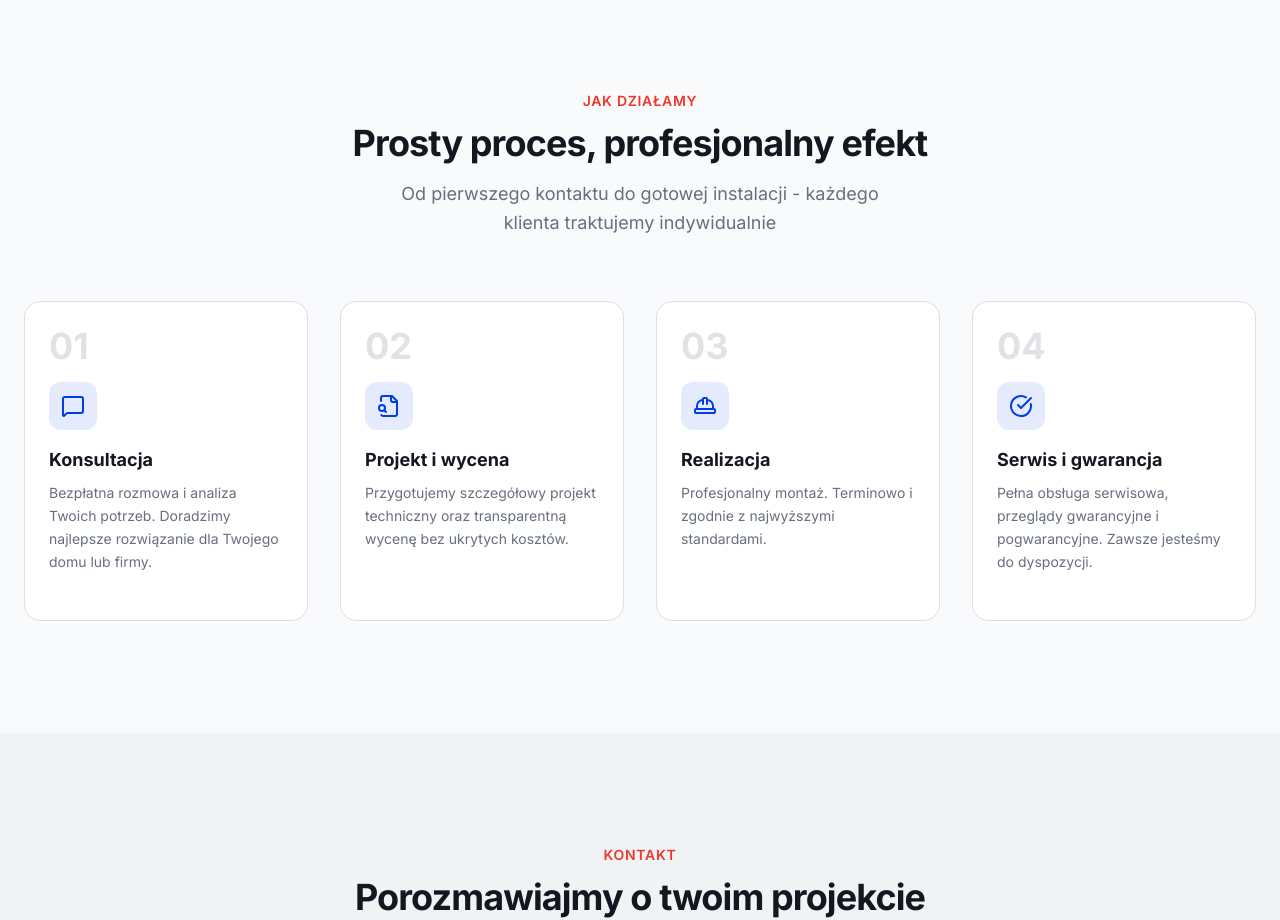
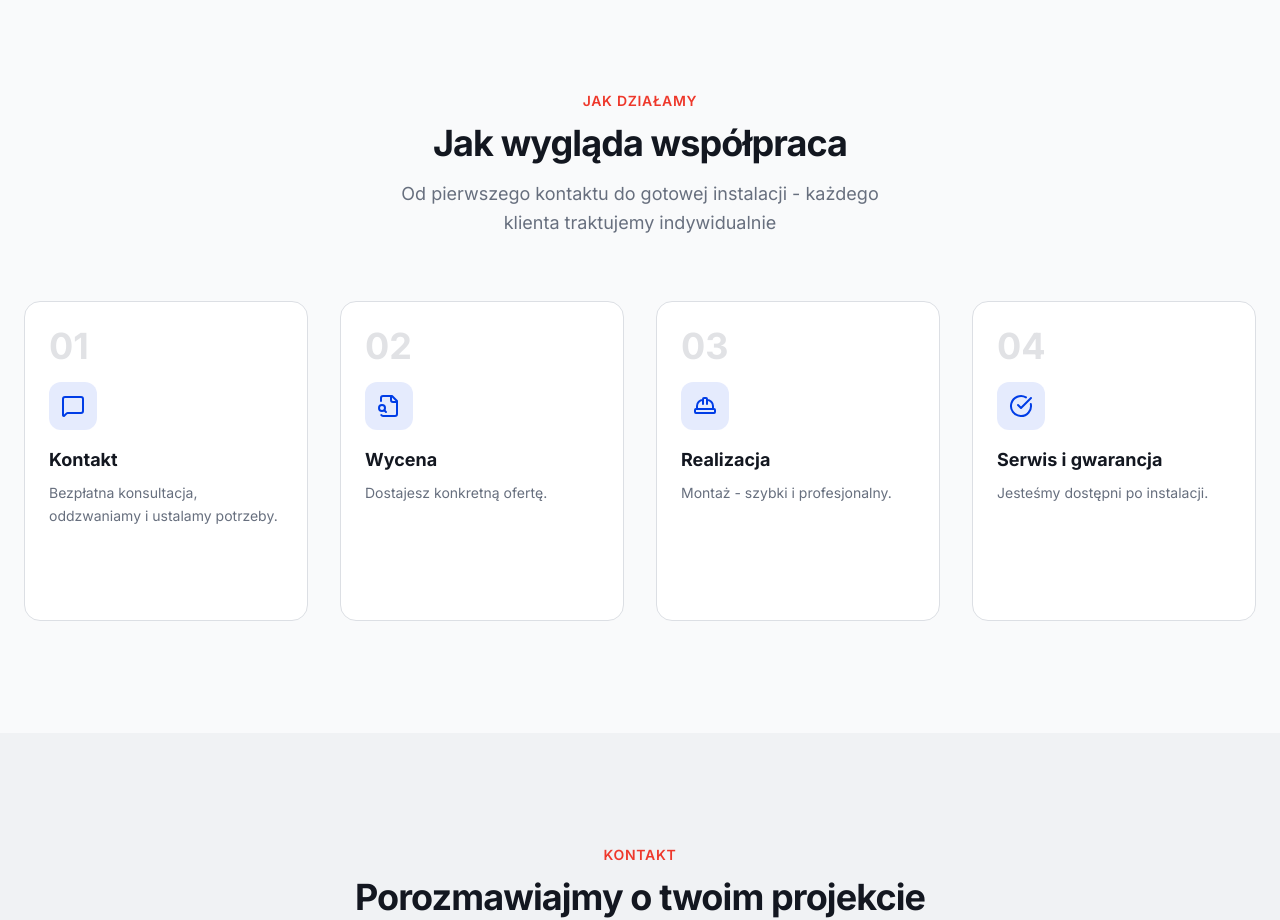
Before and after one commit to ovezthaking/Accord-Services, a Next.js app in the folder frontend/: page / in a window 1280 px wide. Shown: the part 2860-3780 px from the top of the page. Built offline with nearby package versions, Linux system fonts and the light colour scheme; no server answers.

Commit message:
Process section text

```diff
--- a/frontend/components/ProcessSection.tsx
+++ b/frontend/components/ProcessSection.tsx
@@ -4,30 +4,30 @@ const steps = [
     {
         icon: MessageSquare,
         number: "01",
-        title: "Konsultacja",
+        title: "Kontakt",
         description:
-            "Bezpłatna rozmowa i analiza Twoich potrzeb. Doradzimy najlepsze rozwiązanie dla Twojego domu lub firmy.",
+            "Bezpłatna konsultacja, oddzwaniamy i ustalamy potrzeby.",
     },
     {
         icon: FileSearch,
         number: "02",
-        title: "Projekt i wycena",
+        title: "Wycena",
         description:
-            "Przygotujemy szczegółowy projekt techniczny oraz transparentną wycenę bez ukrytych kosztów.",
+            "Dostajesz konkretną ofertę.",
     },
     {
         icon: HardHat,
         number: "03",
         title: "Realizacja",
         description:
-            "Profesjonalny montaż. Terminowo i zgodnie z najwyższymi standardami.",
+            "Montaż - szybki i profesjonalny.",
     },
     {
         icon: CheckCircle,
         number: "04",
         title: "Serwis i gwarancja",
         description:
-            "Pełna obsługa serwisowa, przeglądy gwarancyjne i pogwarancyjne. Zawsze jesteśmy do dyspozycji.",
+            "Jesteśmy dostępni po instalacji.",
     },
 ]
 
@@ -41,7 +41,7 @@ export default function ProcessSection() {
                         Jak działamy
                     </p>
                     <h2 className="mb-4 text-3xl font-bold tracking-tight text-foreground md:text-4xl">
-                        Prosty proces, profesjonalny efekt
+                        Jak wygląda współpraca
                     </h2>
                     <p className="mx-auto max-w-lg text-lg leading-relaxed text-muted-foreground">
                         Od pierwszego kontaktu do gotowej instalacji - każdego klienta traktujemy indywidualnie
```
